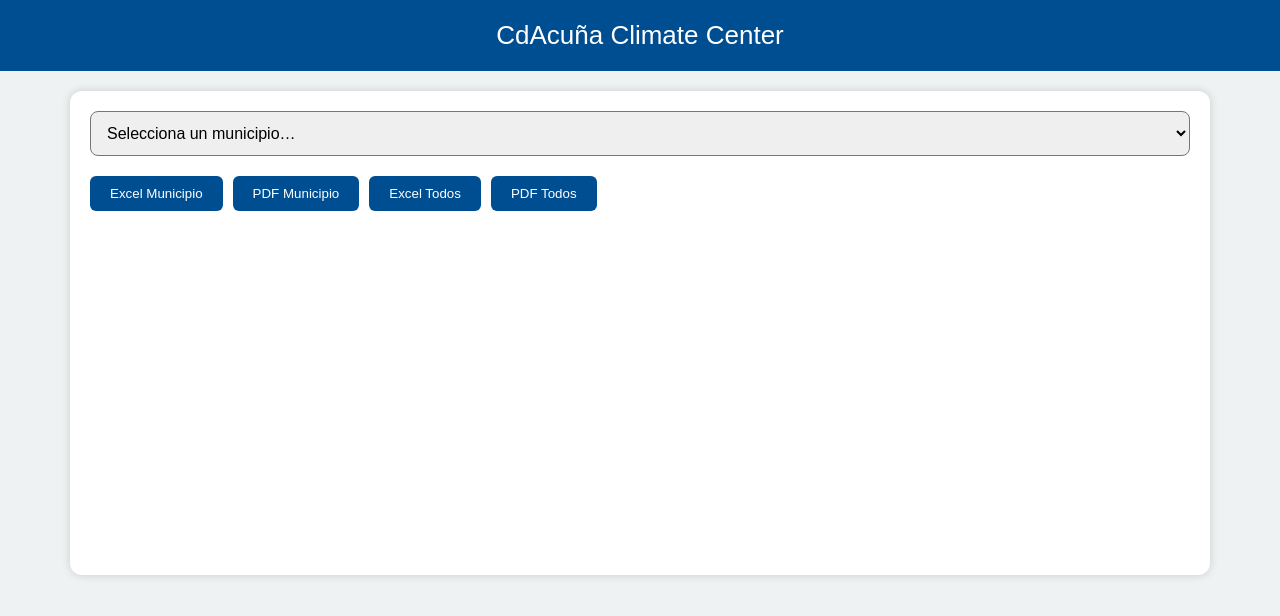
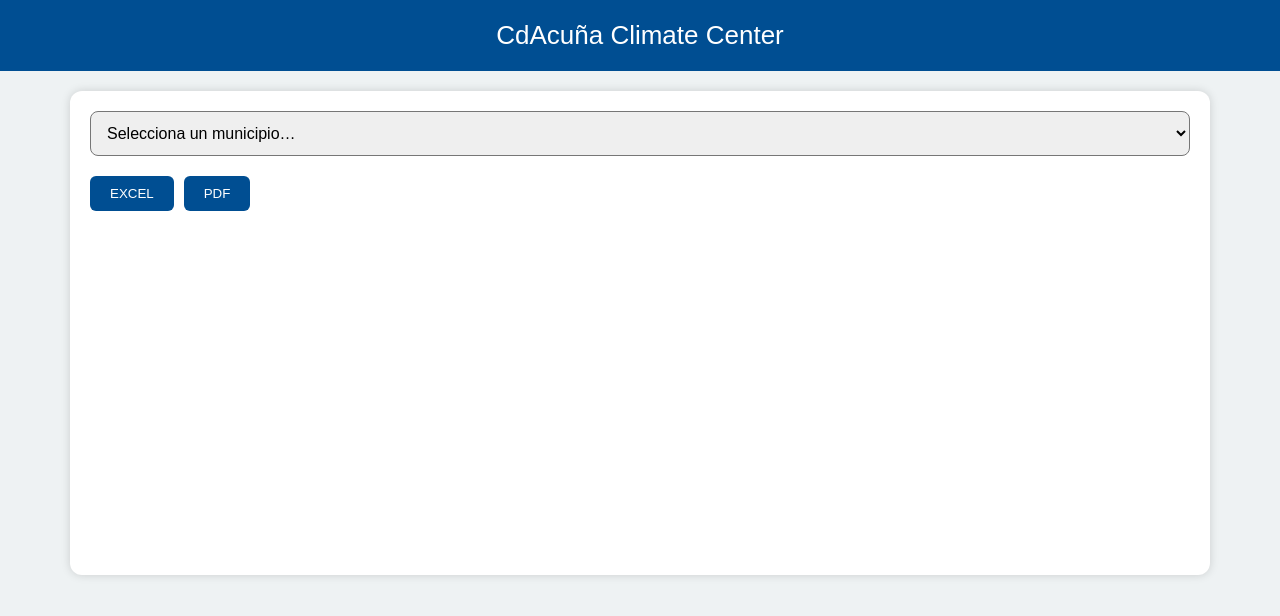
Before and after one commit to FranciscoVillacosta/Acu-a-Climate-Center, a plain HTML site: page index.html in a window 1280 px wide. Drawn offline with nearby package versions, Linux system fonts and the light colour scheme.

Commit message:
Update index.html

```diff
--- a/index.html
+++ b/index.html
@@ -29,10 +29,9 @@
 
  <!-- BOTONES -->
  <div class="export-buttons">
-   <button onclick="exportExcel()">Excel Municipio</button>
-   <button onclick="exportPDF()">PDF Municipio</button>
-   <button onclick="exportAllExcel()">Excel Todos</button>
-   <button onclick="exportAllPDF()">PDF Todos</button>
+
+   <button onclick="exportAllExcel()">EXCEL</button>
+   <button onclick="exportAllPDF()">PDF</button>
  </div>
 
  <!-- INFO -->
```
